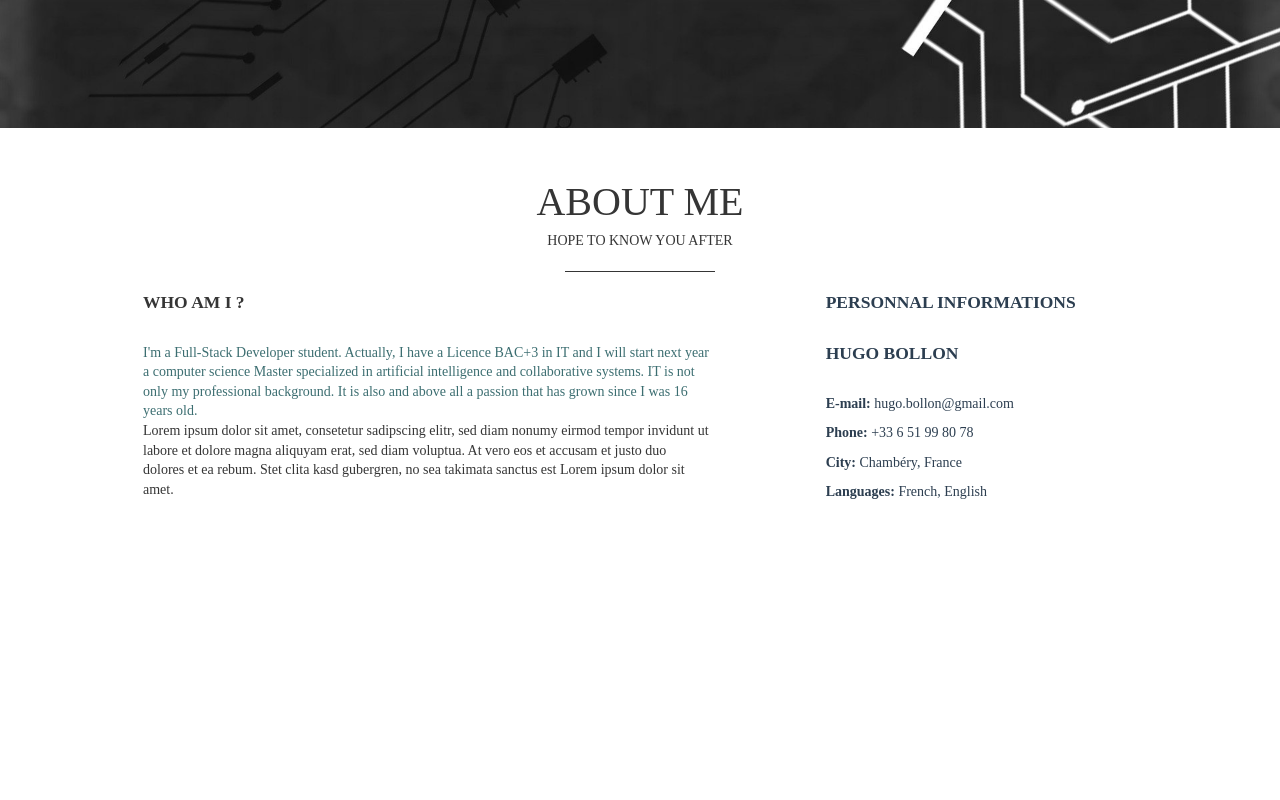
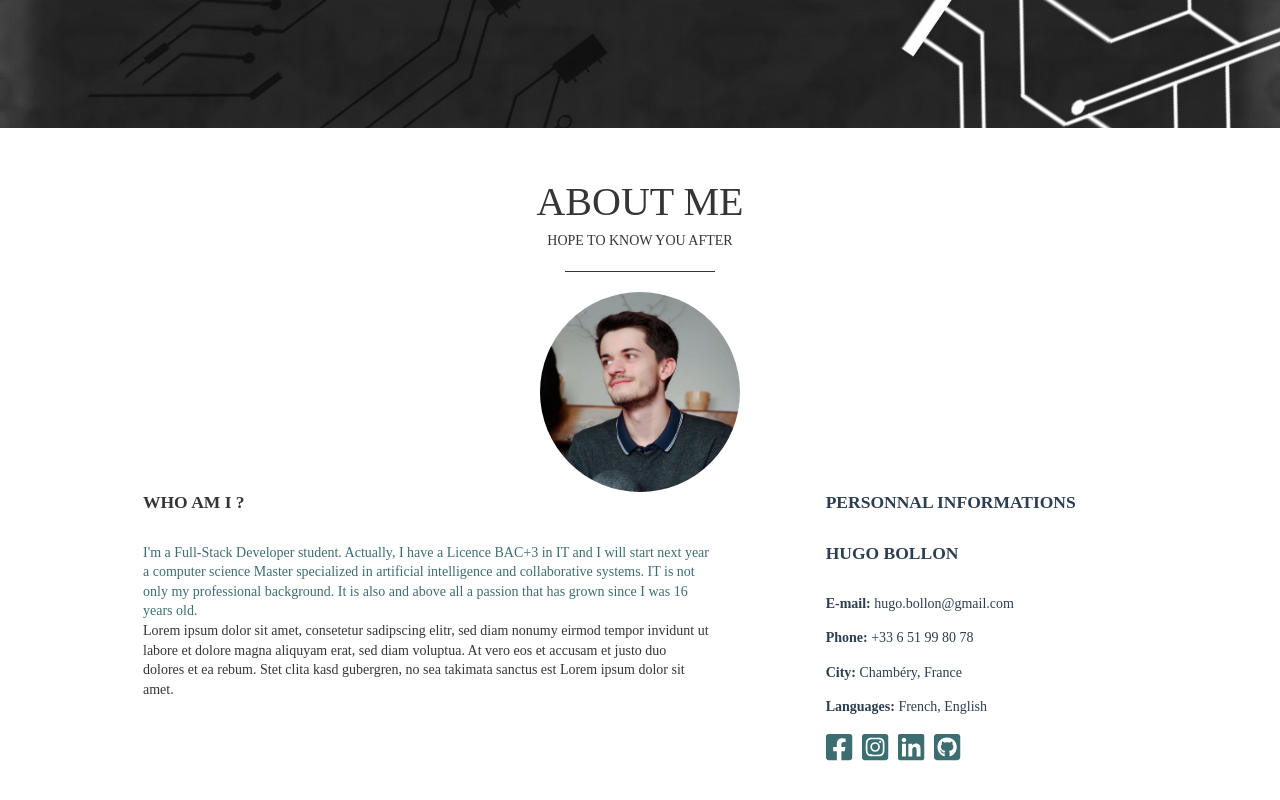
Before and after one commit to hbollon/portfolio-vuejs, a Vue app: page / in a window 1280 px wide. Shown: the part 672-1472 px from the top of the page. Before the commit the page ends 1234 px from the top, so only its background shows below. Built offline with nearby package versions, Linux system fonts and the light colour scheme; a web font is replaced by a local one.

Commit message:
Created and added Photo and SocialBar componants to AboutMe section
+ Add fontawesome library (vue version)

```diff
--- a/package.json
+++ b/package.json
@@ -8,6 +8,10 @@
     "lint": "vue-cli-service lint"
   },
   "dependencies": {
+    "@fortawesome/fontawesome-svg-core": "^1.2.29",
+    "@fortawesome/free-brands-svg-icons": "^5.13.1",
+    "@fortawesome/free-solid-svg-icons": "^5.13.1",
+    "@fortawesome/vue-fontawesome": "^0.1.10",
     "bootstrap": "^4.5.0",
     "core-js": "^3.6.5",
     "css-loader": "^3.6.0",
--- a/src/components/Description.vue
+++ b/src/components/Description.vue
@@ -4,6 +4,9 @@
 
         <div class="section-content">
             <div class="container-fluid">
+                <div class="row justify-content-md-center">
+                    <Photo/>
+                </div>
                 <div class="row">
                     <div class="col-md-7 mr-auto">
                         <Presentation/>
@@ -21,6 +24,7 @@
     import Title from './Title.vue'
     import PersonnalCard from './PersonnalCard.vue'
     import Presentation from './Presentation.vue'
+    import Photo from './Photo.vue'
 
     export default {
         name: 'AboutMe',
@@ -28,7 +32,8 @@
         components: {
             Title,
             PersonnalCard,
-            Presentation
+            Presentation,
+            Photo
         },
         data: () => ({
             category: {"title":"About Me", "description":"Hope to know you after"},
--- a/src/components/PersonnalCard.vue
+++ b/src/components/PersonnalCard.vue
@@ -6,13 +6,19 @@
     <div class="data"><strong>Phone:</strong> +33 6 51 99 80 78</div>
     <div class="data"><strong>City:</strong> Chambéry, France</div>
     <div class="data"><strong>Languages:</strong> French, English</div>
+    <SocialBar/>
   </div>
 </template>
 
 <script>
+import SocialBar from './SocialBar.vue'
+
 export default {
     name: 'PersonnalCard',
     props: ['user'],
+    components: {
+        SocialBar,
+    }
 }
 </script>
 
@@ -20,6 +26,6 @@ export default {
     @import '@/styles/constants.scss';
 
     .data {
-        margin-bottom: 10px;
+        margin-bottom: 15px;
     }
 </style>
--- /dev/null
+++ b/src/components/Photo.vue
@@ -0,0 +1,32 @@
+<template>
+  <div>
+    <div class="photo">
+        <a>
+            <img src="../assets/img/photo.jpg" alt="photo"/>
+        </a>
+    </div>
+  </div>
+</template>
+
+<script>
+export default {
+    name: 'Photo',
+}
+</script>
+
+<style scoped lang="scss">
+    .photo {
+        a:focus {
+            outline: none;
+        }
+        img {
+            width: 200px;
+            height: 200px;
+            border-radius: 50%;
+            display: inline-block;
+        }
+    }
+    img {
+        max-width: 100%;
+    }
+</style>
--- /dev/null
+++ b/src/components/SocialBar.vue
@@ -0,0 +1,45 @@
+ <template>
+  <div class="social-wrap">
+    <ul>
+      <li>
+        <a href="https://www.facebook.com/hugo.bollon" target="_blank">
+          <font-awesome-icon class="icon" :icon="['fab', 'facebook-square']" />
+        </a>
+      </li>
+      <li>
+        <a href="https://www.instagram.com/_hbollon" target="_blank">
+          <font-awesome-icon class="icon" :icon="['fab', 'instagram-square']" />
+        </a>
+      </li>
+      <li>
+        <a href="https://www.linkedin.com/in/hugo-bollon-68a2381a4" target="_blank">
+          <font-awesome-icon class="icon" :icon="['fab', 'linkedin']" />
+        </a>
+      </li>
+      <li>
+        <a href="https://github.com/hbollon" target="_blank">
+          <font-awesome-icon class="icon" :icon="['fab', 'github-square']" />
+        </a>
+      </li>
+    </ul>
+  </div>
+</template>
+
+<script>
+    export default {
+        name: 'SocialBar',
+    }
+</script>
+
+<style scoped lang="scss">
+  @import '@/styles/constants.scss';
+ .social-wrap {
+    li {
+      display: inline-block;
+      margin-right: 10px;
+    }
+    .icon {
+      font-size: 3rem;
+    }
+  }
+</style>
--- a/src/main.js
+++ b/src/main.js
@@ -3,6 +3,14 @@ import BootstrapVue from 'bootstrap-vue';
 import App from './App.vue'
 
 Vue.use(BootstrapVue)
+
+import { library } from '@fortawesome/fontawesome-svg-core'
+//import { } from '@fortawesome/free-solid-svg-icons'
+import { faFacebookSquare, faInstagramSquare, faLinkedin, faGithubSquare } from '@fortawesome/free-brands-svg-icons'
+import { FontAwesomeIcon } from '@fortawesome/vue-fontawesome'
+
+library.add(faFacebookSquare, faInstagramSquare, faLinkedin, faGithubSquare)
+Vue.component('font-awesome-icon', FontAwesomeIcon)
 
 Vue.config.productionTip = false
 
```
Also changed, not shown: src/assets/img/photo.jpg (added), 1 other file (tests, documents, lock files or other folders).
